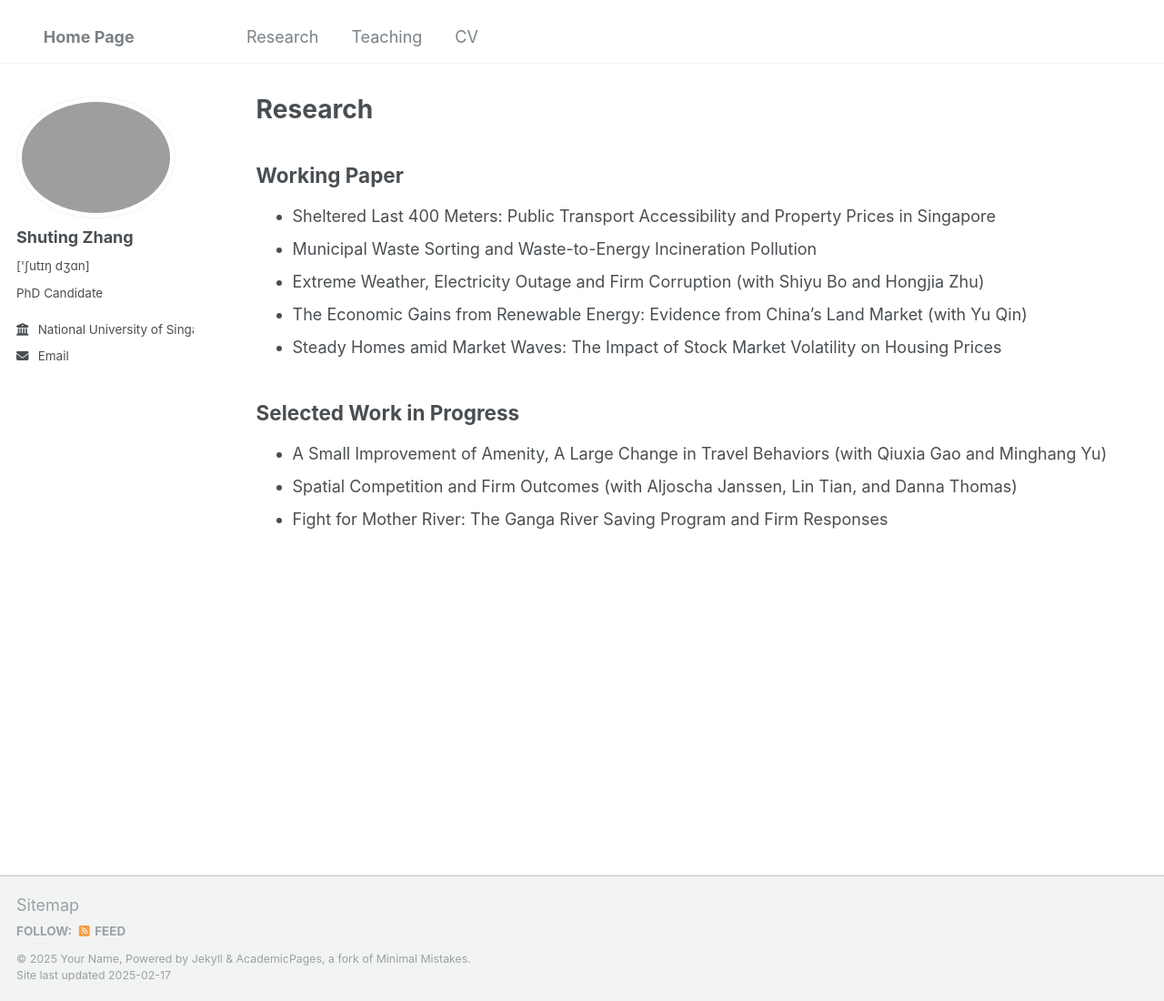
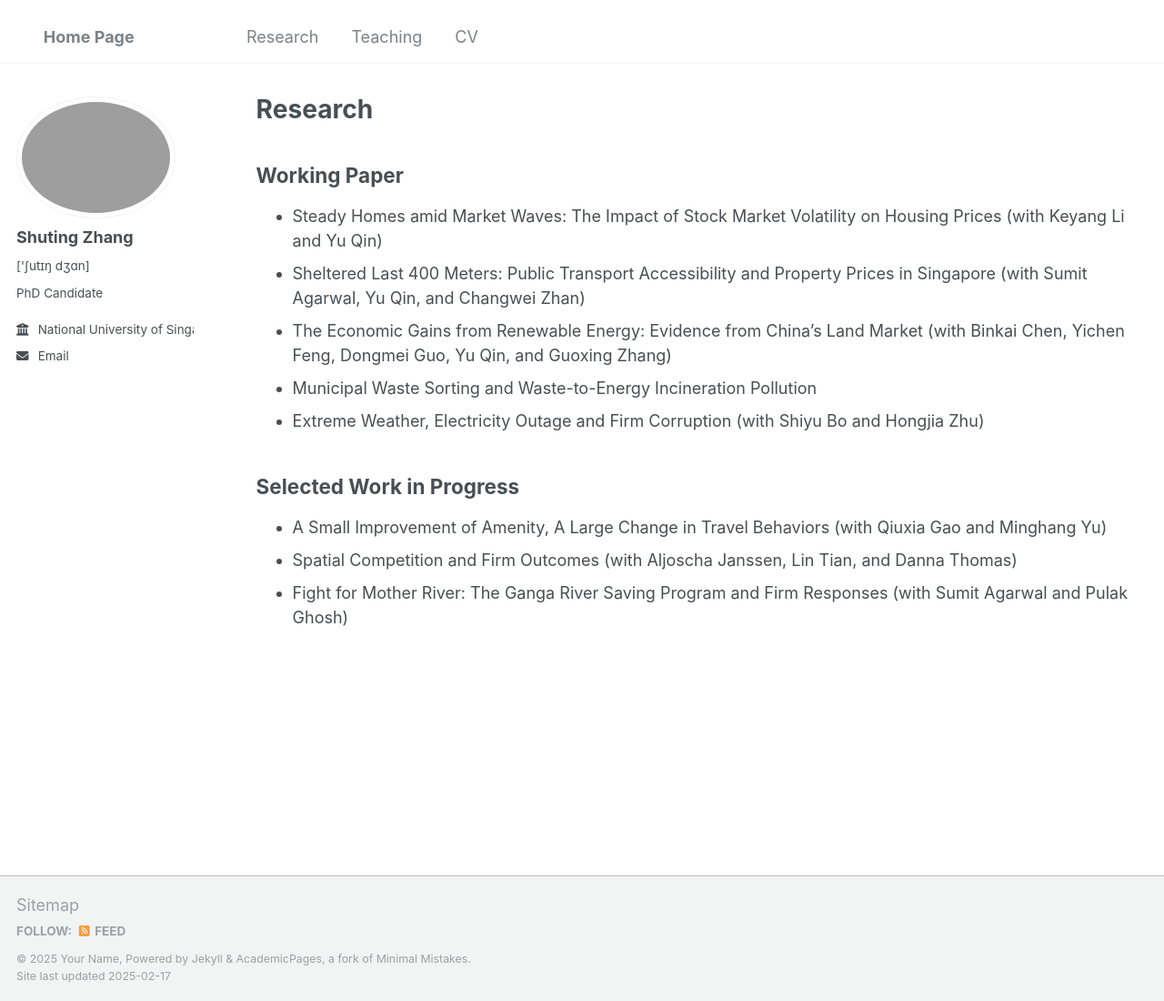
Before and after one commit to ShutingStar7/shutingstar7.github.io, a Jekyll site: the page built from _pages/research.md, in a window 1280 px wide and 1100 px high. Shown: the whole window at 91% size. Built offline with Jekyll 4.4.1, drawn with Linux system fonts in a browser that asks for light colours.

```diff
--- a/_pages/research.md
+++ b/_pages/research.md
@@ -6,14 +6,13 @@ author_profile: true
 ---
 
 ## Working Paper
- - Sheltered Last 400 Meters: Public Transport Accessibility and Property Prices in Singapore
+ - Steady Homes amid Market Waves: The Impact of Stock Market Volatility on Housing Prices (with Keyang Li and Yu Qin)
+ - Sheltered Last 400 Meters: Public Transport Accessibility and Property Prices in Singapore (with Sumit Agarwal, Yu Qin, and Changwei Zhan)
+- The Economic Gains from Renewable Energy: Evidence from China’s Land Market (with Binkai Chen, Yichen Feng, Dongmei Guo, Yu Qin, and Guoxing Zhang)
 - Municipal Waste Sorting and Waste-to-Energy Incineration Pollution
 - Extreme Weather, Electricity Outage and Firm Corruption (with Shiyu Bo and Hongjia Zhu)
-- The Economic Gains from Renewable Energy: Evidence from China’s Land Market (with Yu Qin)
-- Steady Homes amid Market Waves: The Impact of Stock Market Volatility on Housing Prices
-
 
 ## Selected Work in Progress
 - A Small Improvement of Amenity, A Large Change in Travel Behaviors  (with Qiuxia Gao and Minghang Yu)
 - Spatial Competition and Firm Outcomes (with Aljoscha Janssen, Lin Tian, and Danna Thomas)
-- Fight for Mother River: The Ganga River Saving Program and Firm Responses
+- Fight for Mother River: The Ganga River Saving Program and Firm Responses (with Sumit Agarwal and Pulak Ghosh)
```
Also changed, not shown: 3 other files.
